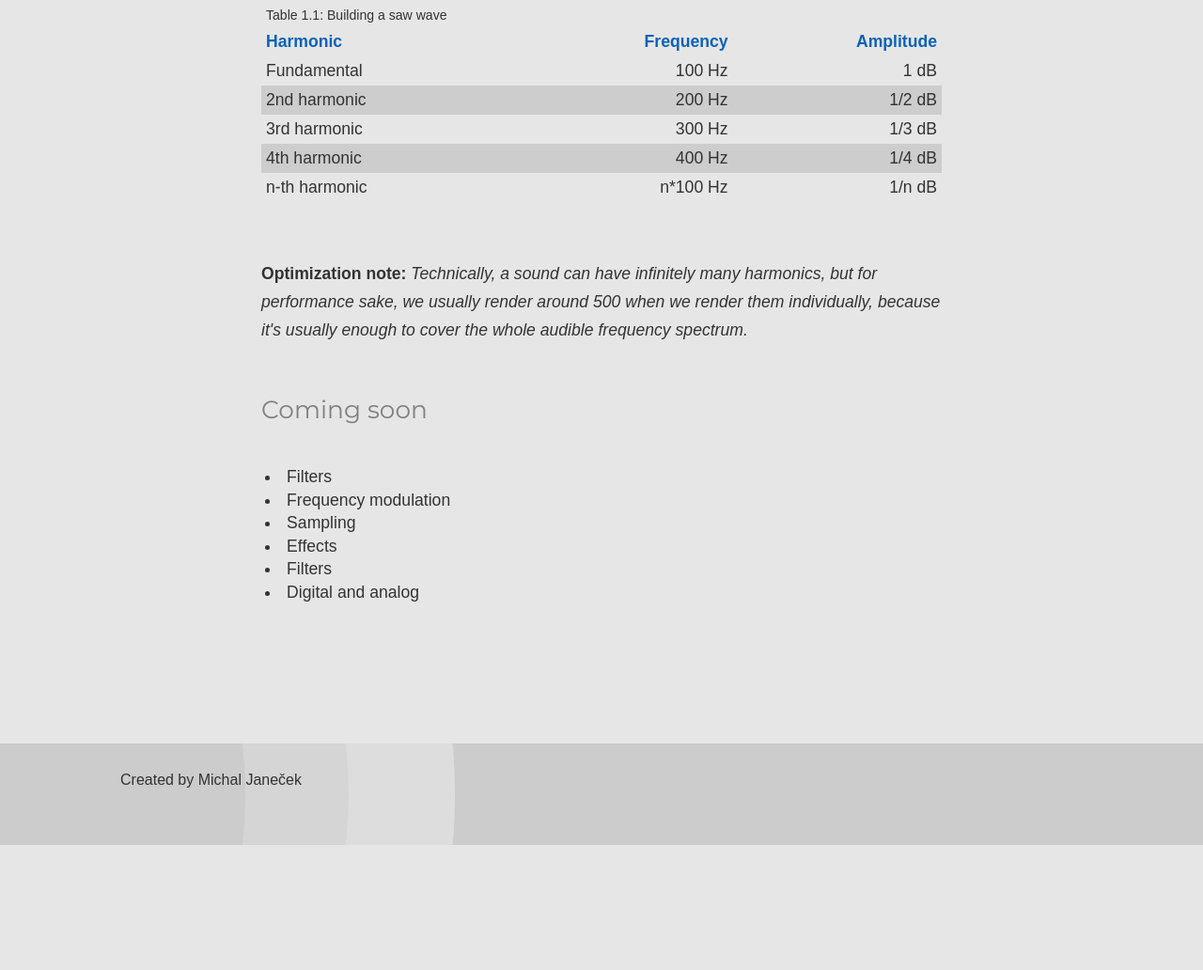
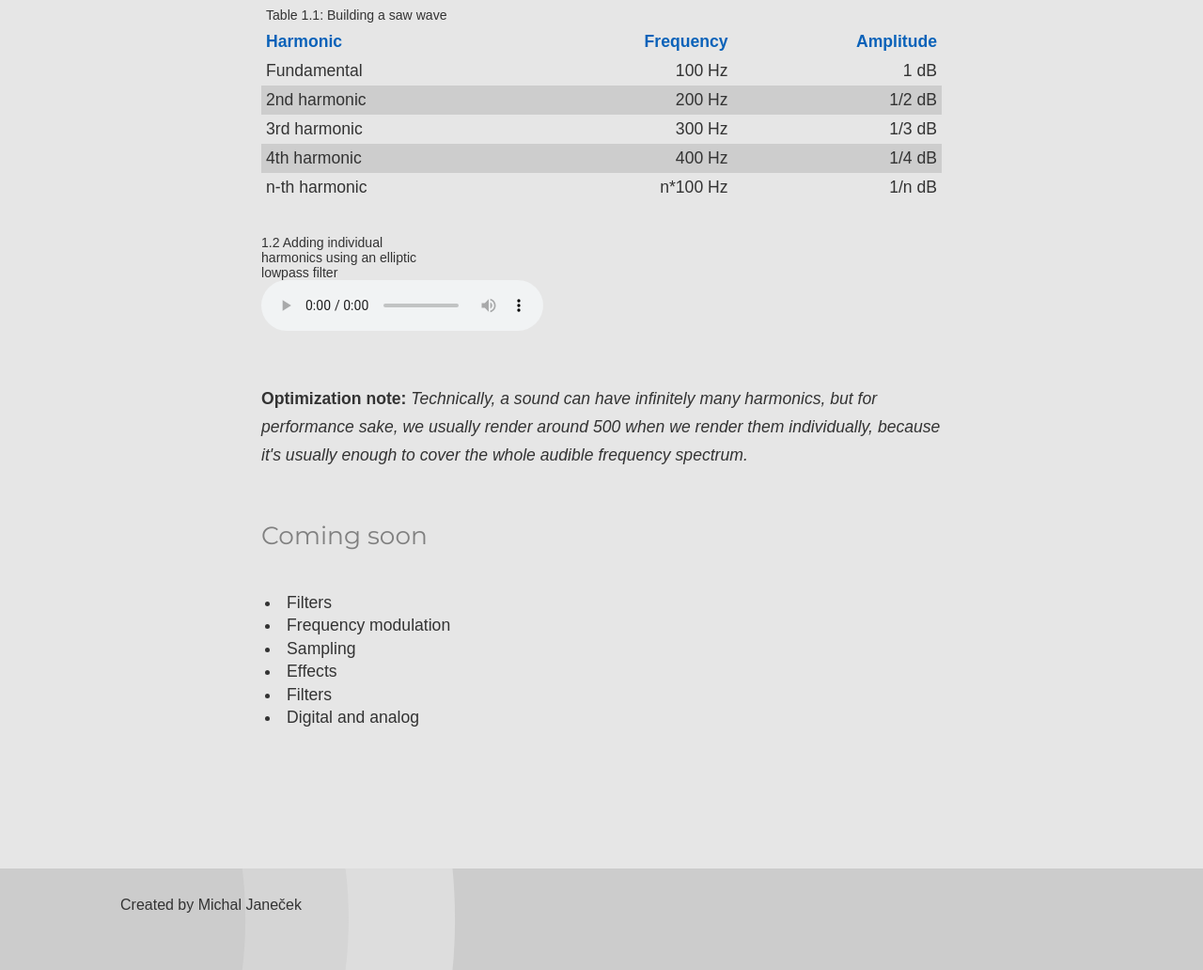
Before and after one commit to NonexistentBeing/AboveAndBeyondMusic, a website: page sound/index.html in a window 1280 px wide. Shown: the part 2151-3183 px from the top of the page at 94% size. Before the commit the page ends 3050 px from the top, so only its background shows below. Drawn offline with nearby package versions, Linux system fonts and the light colour scheme.

Commit message:
Adding audio example in Sounds

```diff
--- a/sass/_util.scss
+++ b/sass/_util.scss
@@ -30,7 +30,7 @@
 
 .table {
     border-collapse: collapse;
-    margin-bottom: 3.5em;
+    margin-bottom: 2em;
 
     caption {
         font-size: 0.8em;
@@ -51,3 +51,11 @@
         width: 100%;
     }
 }
+
+.figure {
+    &--block {
+        display: block;
+        width: 100%;
+        margin-bottom: 3em;
+    }
+}
--- a/sound/index.html
+++ b/sound/index.html
@@ -234,6 +234,16 @@
                             </tr>
                         </tbody>
                     </table>
+                    <figure class="figure--block">
+                        <figcaption>
+                            1.2 Adding individual harmonics using an elliptic
+                            lowpass filter
+                        </figcaption>
+                        <audio controls>
+                            <source src="/audio/lowpass.mp3" />
+                            Your browser doesn't support mp3 files.
+                        </audio>
+                    </figure>
                     <p>
                         <b>Optimization note:</b>
                         <i>
```
Also changed, not shown: README.md, css/style.css, 2 other files.
